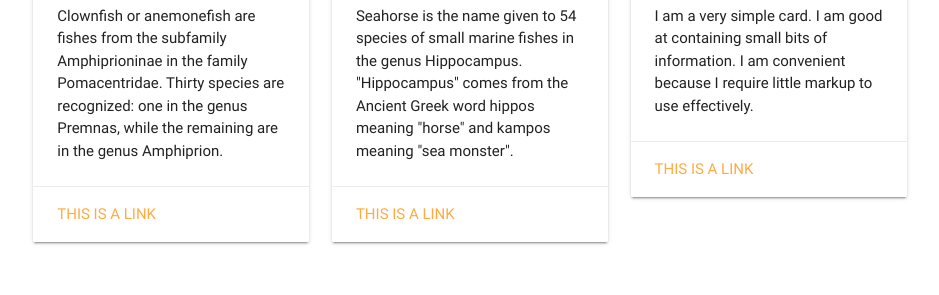
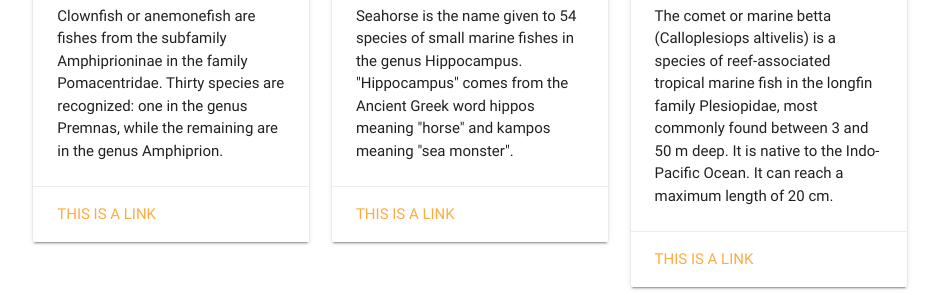
Before and after one commit to LailaAlawami/Marinelife, a plain HTML site: page index.HTML in a window 1280 px wide. Shown: the part 924-1219 px from the top of the page, without its empty margins (170-1109 px from the left). Drawn offline with nearby package versions, Linux system fonts and the light colour scheme.

Commit message:
add marine betta description

```diff
--- a/index.HTML
+++ b/index.HTML
@@ -74,8 +74,7 @@
                     <span class="card-title">Marine Betta</span>
                 </div>
                 <div class="card-content">
-                    <p>I am a very simple card. I am good at containing small bits of information. I am convenient because I
-                        require little markup to use effectively.</p>
+                    <p>The comet or marine betta (Calloplesiops altivelis) is a species of reef-associated tropical marine fish in the longfin family Plesiopidae, most commonly found between 3 and 50 m deep. It is native to the Indo-Pacific Ocean. It can reach a maximum length of 20 cm.</p>
                 </div>
                 <div class="card-action">
                     <a href="#">This is a link</a>
```
